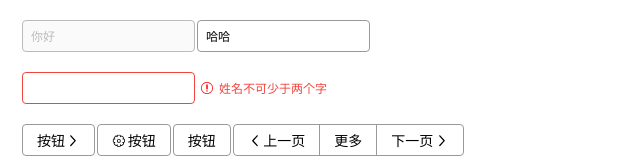
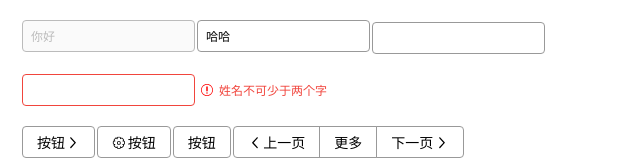
Before and after one commit to Varown/wheel, a Vue app: page /#/ in a window 1280 px wide. Shown: the top 160 px of the page, without its empty margins (0-640 px from the left). Built offline with nearby package versions, Linux system fonts and the light colour scheme.

Commit message:
Input组件添加input的事件change、input、blur、focus

```diff
--- a/src/components/Input.vue
+++ b/src/components/Input.vue
@@ -1,9 +1,10 @@
 <template>
    <label class="wrapper" :class="{error}">
-     <input  type="text"
-             :value="value"
-             :disabled="disabled"
-             :readonly="readonly"
+     <input  type="text" :value="value" :disabled="disabled" :readonly="readonly"
+             @change="$emit('change', $event.target.value)"
+             @input="$emit('input', $event.target.value)"
+             @focus="$emit('focus', $event.target.value)"
+             @blur="$emit('blur', $event.target.value)"
      >
      <template v-if="error" >
        <Icon name="error"/>
--- a/src/views/Home.vue
+++ b/src/views/Home.vue
@@ -4,6 +4,11 @@
       <Input value="你好" :disabled="true"/>
 
       <Input value="哈哈"/>
+      <Input value="" @change="updateValue"
+                     @input="updateValue"
+                    @blur="updateValue"
+                   @focus="updateValue"
+      />
     </div>
 
     <div class="box">
@@ -47,6 +52,8 @@
   })
   export default class Home extends Vue {
     loading = false;
-
+    updateValue=(e: string)=>{
+      console.log(e)
+    }
   }
 </script>
```
